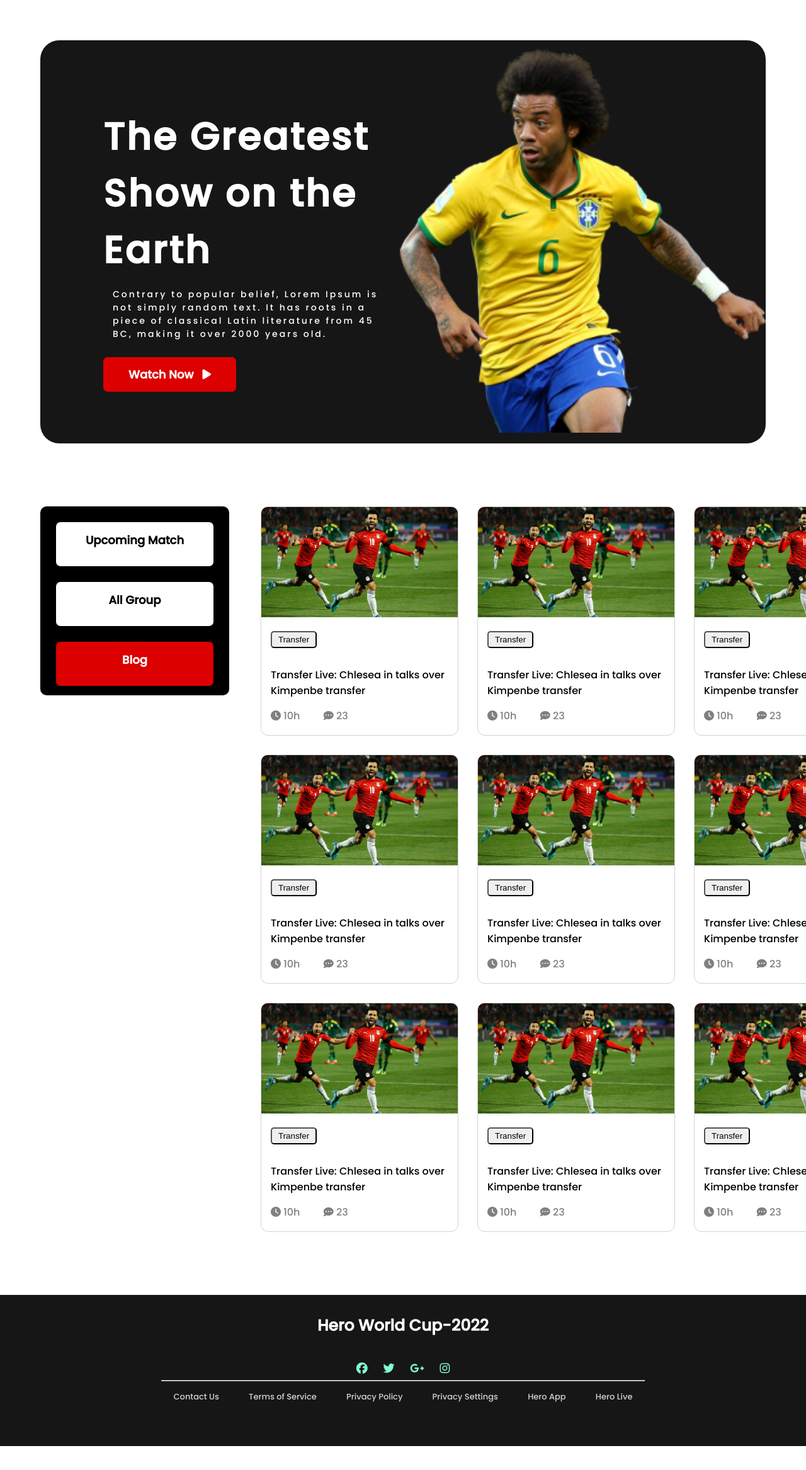
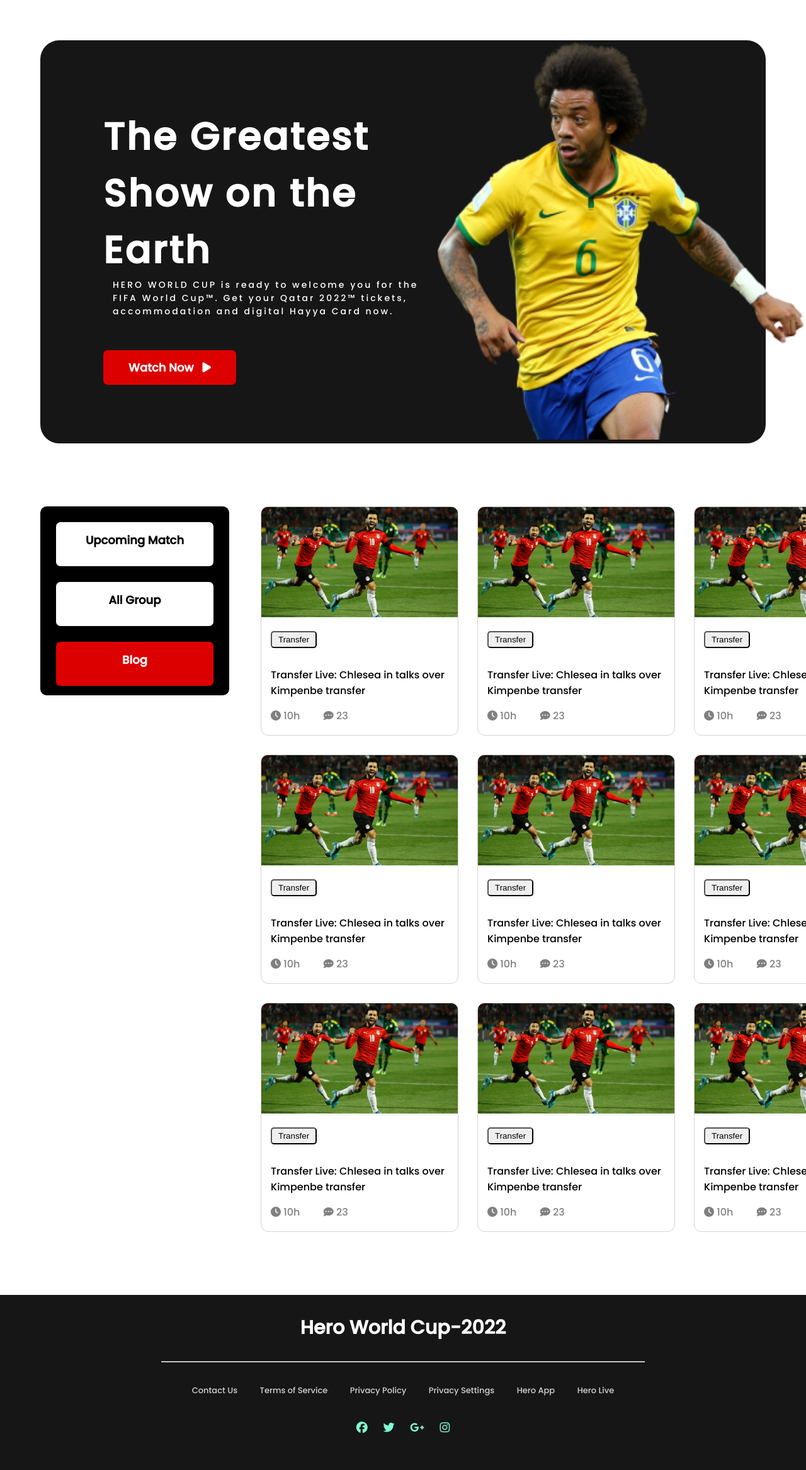
Before and after one commit to MdHRShohel/world-cup, a plain HTML site: page index.html in a window 1280 px wide. Shown: the top 2334 px of the page at 63% size. Before the commit the page ends 2296 px from the top, so only its background shows below. Drawn offline with Linux system fonts and the light colour scheme.

Commit message:
edit commit

```diff
--- a/index.html
+++ b/index.html
@@ -6,7 +6,8 @@
     <meta name="viewport" content="width=device-width, initial-scale=1.0" />
     <title>HERO World Cup 2022</title>
     <!-- styles added -->
-    <link rel="stylesheet" href="styles\style.css">
+    <link rel="stylesheet" href="styles/style.css">
+    <link rel="stylesheet" href="styles/responsive.css">
     <!-- --------fonts--------- -->
     <script src="https://kit.fontawesome.com/70eb1bbe12.js" crossorigin="anonymous"></script>
     <!-- -----------------------------------------------
@@ -20,8 +21,7 @@
   <section class="banner">
     <div class="heading">
       <h1 class="headline white-texts">The Greatest Show on the Earth</h1>
-      <p class="white-texts">Contrary to popular belief, Lorem Ipsum is not simply
-        random text. It has roots in a piece of classical Latin literature from 45 BC, making it over 2000 years old.</p>
+      <p class="white-texts">HERO WORLD CUP is ready to welcome you for the FIFA World Cup™. Get your Qatar 2022™ tickets, accommodation and digital Hayya Card now.</p>
         <a href="#" class="btn white-texts"> Watch Now  &nbsp <i class="fa-solid fa-play"></i> </a>
     </div>
     <div class="banner-image">
@@ -147,12 +147,6 @@
   <footer>
       <div class="footer">
         <h2>Hero World Cup-2022</h2>
-        <div class="social">
-          <a href="#"><i class="fa-brands fa-facebook"></i></a>
-          <a href="#"><i class="fa-brands fa-twitter"></i></a>
-          <a href="#"><i class="fa-brands fa-google-plus-g"></i></a>
-          <a href="#"><i class="fa-brands fa-instagram"></i></a>
-        </div>
         <hr>
         <div class="links">
         <a href="#">Contact Us</a>
@@ -162,6 +156,12 @@
         <a href="#">Hero App</a>
         <a href="#">Hero Live</a>
         </div>
+        <div class="social">
+          <a href="#"><i class="fa-brands fa-facebook"></i></a>
+          <a href="#"><i class="fa-brands fa-twitter"></i></a>
+          <a href="#"><i class="fa-brands fa-google-plus-g"></i></a>
+          <a href="#"><i class="fa-brands fa-instagram"></i></a>
+        </div>
       </div>
   </footer>
   </body>
--- a/styles/style.css
+++ b/styles/style.css
@@ -26,7 +26,7 @@
   margin-left: 5%;
   margin-top: 5%;
   align-items: center;
-  justify-content: space-around;
+  justify-content: space-evenly;
 }
 .heading {
   width: 531px;
@@ -34,18 +34,17 @@
   padding-left: 100px;
 }
 .heading .headline {
-  font-size: 60px;
-  font-weight: 600;
-  letter-spacing: 3px;
-}
-.heading .headline {
-  margin-bottom: 10px;
+  width: 531px;
+  height: 240px;
+  margin-bottom: 30px;
   font-size: 60px;
   font-weight: 600;
   letter-spacing: 3px;
 }
 .heading p {
-  margin-bottom: 40px;
+  width: 506px;
+  height: 78px;
+  margin-bottom: 50px;
   font-size: 14px;
   letter-spacing: 3px;
 }
@@ -67,14 +66,14 @@
   font-weight: 600;
   padding: 15px 40px;
   border-radius: 7px;
+  transition: color 1.5s, background-color 1.5s;
 }
-.banner-image {
+
+.banner .banner-image img {
+  height: 635px;
+  width: 581px;
   margin: 0;
   padding: 0;
-}
-.banner .banner-image img {
-  height: 613px;
-  width: 581px;
 }
 /* --------------------------------
   -------------body-section--------
@@ -139,11 +138,13 @@
 .blogs .blog-info span {
   color: gray;
 }
-.blogs .blog-info button,span,p {
+.blogs .blog-info button,
+span,
+p {
   margin: 15px;
 }
 /* -- Button for tablet mode only -- */
-.blogs a{
+.blogs a {
   display: none;
   margin-left: 50px;
   text-decoration: none;
@@ -161,7 +162,7 @@
 footer {
   margin-top: 100px;
   width: 100%;
-  height: 30vh;
+  height: 35vh;
   background-color: #161616;
 }
 .footer {
@@ -172,13 +173,28 @@
 .footer h2 {
   padding: 30px;
   color: #ffffff;
-  font-size: 25px;
+  font-size: 30px;
 }
 .footer .links a {
   text-decoration: none;
   color: lightgray;
 }
 
+.links {
+  font-size: 13px;
+  font-weight: 400;
+  margin: 35px;
+  display: grid;
+  grid-auto-flow: column;
+  grid-column-gap: 8px;
+}
+.footer .links a{
+  transition: color 0.5s, background-color 0.5s;
+}
+.footer .links a:hover{
+  transform: scale(1.4);
+  color: orange;
+}
 .footer .social a {
   text-decoration: none;
   color: aquamarine;
@@ -186,14 +202,4 @@
 }
 .footer .social {
   font-size: 18px;
-  margin-top: 5px;
-  margin-bottom: 5px;
 }
-.links {
-  font-size: 13px;
-  font-weight: 400;
-  margin-top: 15px;
-  display: grid;
-  grid-auto-flow: column;
-  grid-column-gap: 8px;
-}
```
Also changed, not shown: styles/responsive.css (added).
